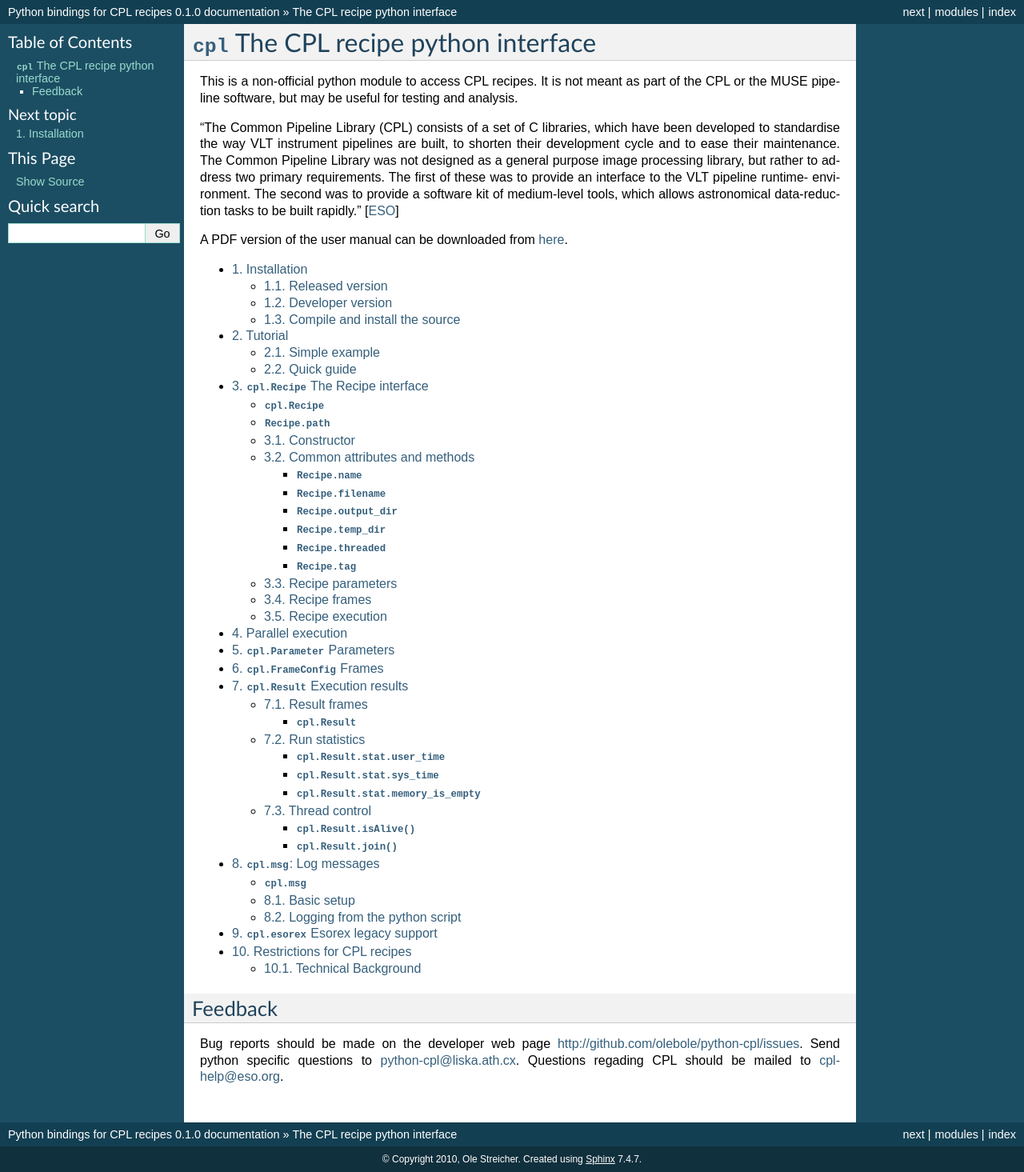
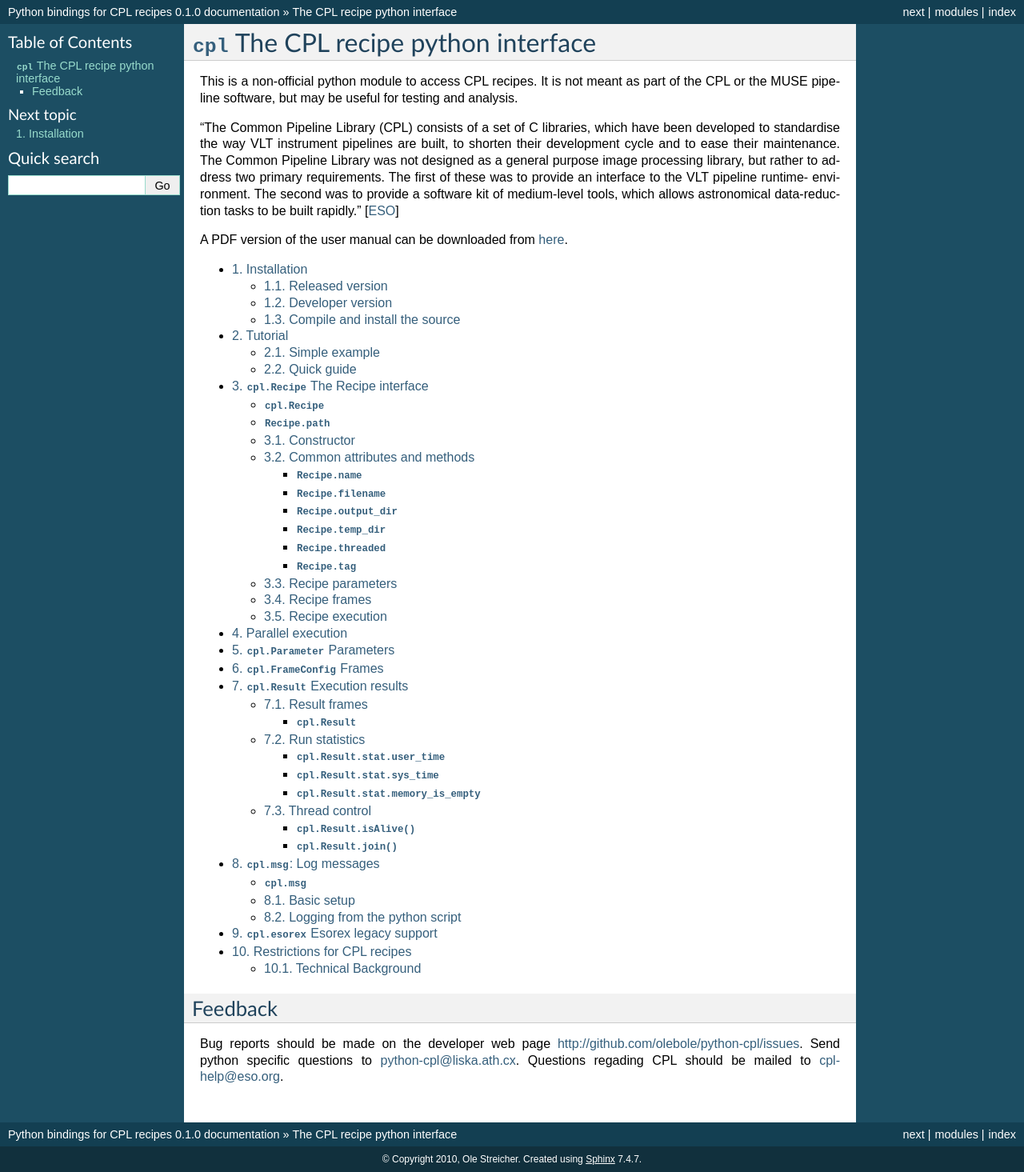
Before and after one commit to olebole/python-cpl, a Sphinx documentation site: the page built from doc/index.rst, in a window 1280 px wide. Shown: the whole page at 80% size. Built offline with Sphinx 7.4.7, drawn with Linux system fonts in a browser that asks for light colours.

Commit message:
Move _static to static since github doesn't like underscores as first char

```diff
--- a/doc/conf.py
+++ b/doc/conf.py
@@ -122,7 +122,7 @@
 # Add any paths that contain custom static files (such as style sheets) here,
 # relative to this directory. They are copied after the builtin static files,
 # so a file named "default.css" will overwrite the builtin "default.css".
-html_static_path = ['_static']
+html_static_path = ['static']
 
 # If not '', a 'Last updated on:' timestamp is inserted at every page bottom,
 # using the given strftime format.
@@ -149,7 +149,7 @@
 #html_split_index = False
 
 # If true, links to the reST sources are added to the pages.
-#html_show_sourcelink = True
+html_show_sourcelink = False
 
 # If true, an OpenSearch description file will be output, and all pages will
 # contain a <link> tag referring to it.  The value of this option must be the
```
